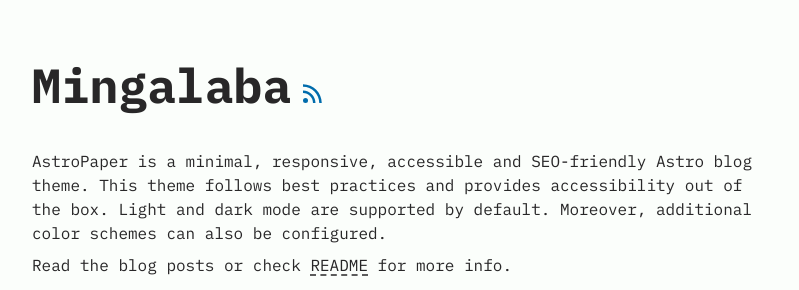
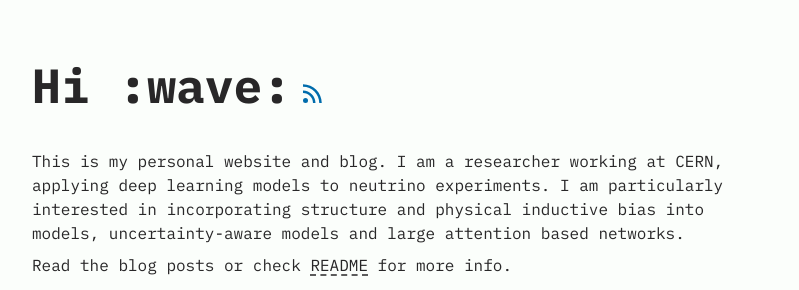
Before and after one commit to radiradev/radiradev.github.io, an Astro site: page / in a window 1280 px wide. Shown: the part 140-430 px from the top of the page, without its empty margins (240-1039 px from the left). Built offline with nearby package versions, Linux system fonts and the light colour scheme; Astro itself is replaced by a stand-in of ours; some packages are replaced by stand-ins of ours.

Commit message:
Updating mainpage

```diff
--- a/src/pages/index.astro
+++ b/src/pages/index.astro
@@ -23,7 +23,7 @@
   <Header />
   <main id="main-content">
     <section id="hero">
-      <h1>Mingalaba</h1>
+      <h1>Hi :wave:</h1>
       <a
         target="_blank"
         href="/rss.xml"
@@ -41,10 +41,8 @@
       </a>
 
       <p>
-        AstroPaper is a minimal, responsive, accessible and SEO-friendly Astro
-        blog theme. This theme follows best practices and provides accessibility
-        out of the box. Light and dark mode are supported by default. Moreover,
-        additional color schemes can also be configured.
+        This is my personal website and blog. I am a researcher working at CERN, applying deep learning models to neutrino experiments. I am particularly
+        interested in incorporating structure and physical inductive bias into models, uncertainty-aware models and large attention based networks.
       </p>
       <p>
         Read the blog posts or check
```
